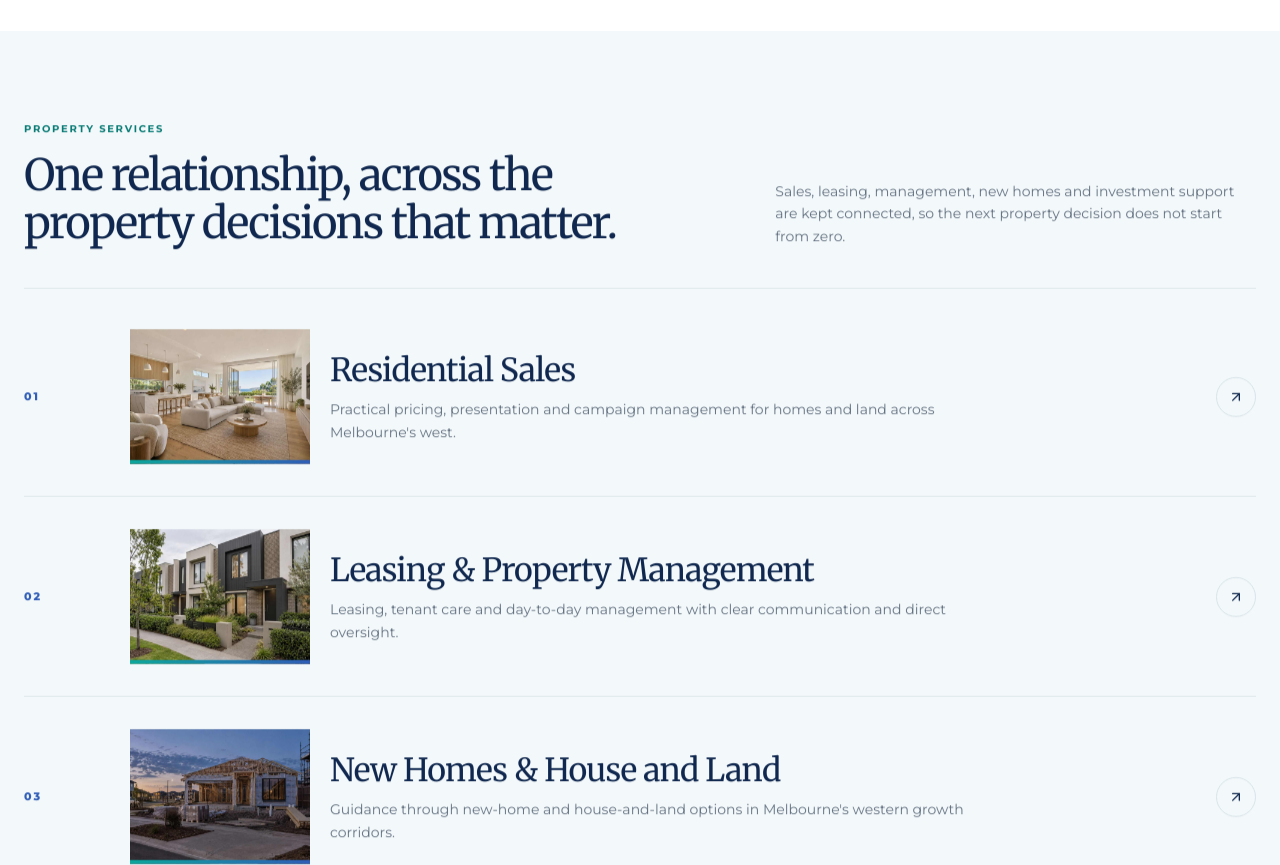
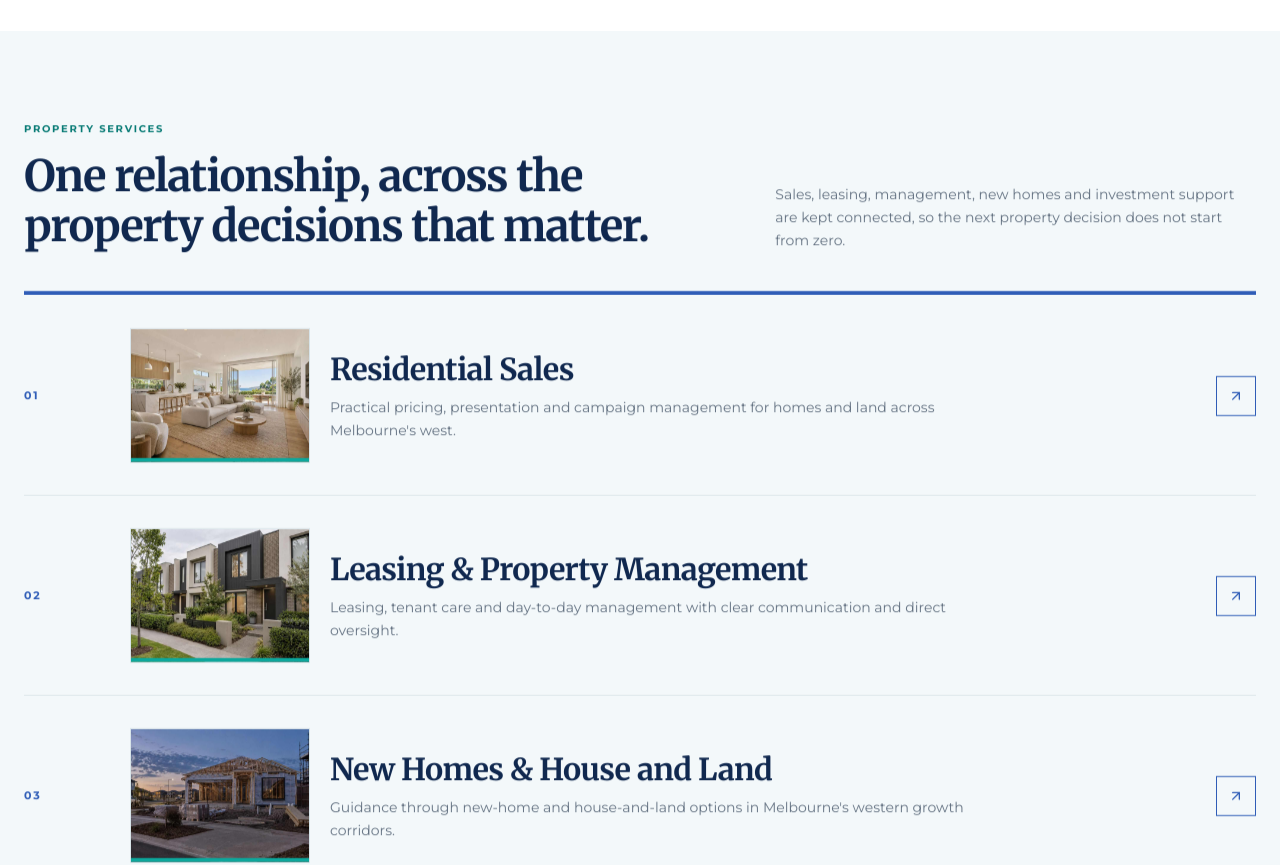
Before and after one commit to tayyabheree/Estate-website, a Next.js app: page / in a window 1280 px wide. Shown: the part 1580-2445 px from the top of the page. Built offline with nearby package versions, Linux system fonts and the light colour scheme.

Commit message:
Use flat rectangular service rows with solid brand accents

```diff
--- a/components/sections/Services.tsx
+++ b/components/sections/Services.tsx
@@ -8,10 +8,10 @@ export function Services() {
     <section id="services" className="section section--alt">
       <div className="container">
         <Reveal>
-          <div className="grid gap-8 border-b border-line pb-10 lg:grid-cols-12 lg:items-end lg:gap-14">
+          <div className="grid gap-8 border-b-4 border-brandBlue pb-10 lg:grid-cols-12 lg:items-end lg:gap-14">
             <div className="lg:col-span-7">
               <p className="section-label">Property services</p>
-              <h2 className="font-serif text-[clamp(2rem,3.4vw,3rem)] leading-[1.12] tracking-[-.04em] text-navy">
+              <h2 className="font-serif text-[clamp(2rem,3.4vw,3rem)] font-bold leading-[1.16] tracking-[-.03em] text-navy">
                 One relationship, across the property decisions that matter.
               </h2>
             </div>
@@ -24,30 +24,30 @@ export function Services() {
           </div>
         </Reveal>
 
-        <div className="mt-2">
+        <div>
           {site.services.map((service, index) => (
             <Reveal key={service.title}>
               <a
                 href={service.href}
                 className="group grid min-w-0 gap-5 border-b border-line py-7 sm:grid-cols-[72px_140px_minmax(0,1fr)_44px] sm:items-center lg:grid-cols-[86px_180px_minmax(0,1fr)_54px] lg:py-8"
               >
-                <span className="text-[11px] font-extrabold tracking-[.18em] text-brandBlue">
+                <span className="text-[11px] font-bold tracking-[.17em] text-brandBlue">
                   0{index + 1}
                 </span>
 
-                <div className="relative hidden aspect-[4/3] overflow-hidden sm:block">
+                <div className="relative hidden aspect-[4/3] overflow-hidden border border-line bg-white sm:block">
                   <Image
                     src={service.image}
                     alt=""
                     fill
                     sizes="180px"
-                    className="object-cover transition duration-500 group-hover:scale-[1.04]"
+                    className="object-cover transition duration-500 group-hover:scale-[1.025]"
                   />
-                  <div className="absolute inset-x-0 bottom-0 h-1 bg-gradient-to-r from-teal to-brandBlue" />
+                  <div className="absolute inset-x-0 bottom-0 h-1 bg-teal" />
                 </div>
 
                 <div className="min-w-0">
-                  <h3 className="font-serif text-[1.55rem] leading-tight tracking-[-.025em] text-navy sm:text-[1.75rem] lg:text-[2rem]">
+                  <h3 className="font-serif text-[1.5rem] font-bold leading-tight tracking-[-.02em] text-navy sm:text-[1.7rem] lg:text-[1.9rem]">
                     {service.title}
                   </h3>
                   <p className="mt-2 max-w-2xl text-sm leading-relaxed text-muted">
@@ -55,7 +55,7 @@ export function Services() {
                   </p>
                 </div>
 
-                <span className="flex h-10 w-10 items-center justify-center rounded-full border border-line text-navy transition-all group-hover:border-teal group-hover:bg-teal group-hover:text-white sm:justify-self-end">
+                <span className="flex h-10 w-10 items-center justify-center border border-brandBlue text-brandBlue transition-colors group-hover:bg-brandBlue group-hover:text-white sm:justify-self-end">
                   <ArrowUpRight size={16} />
                 </span>
               </a>
```
